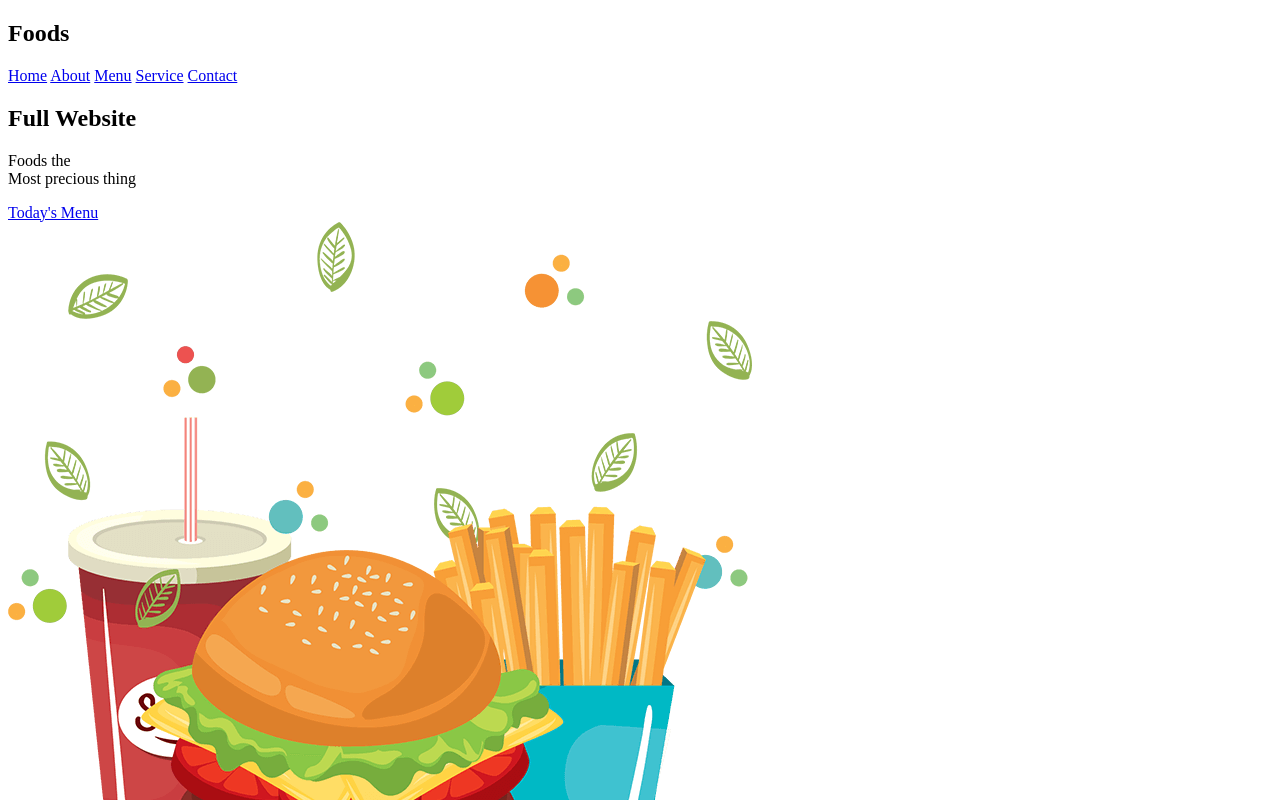
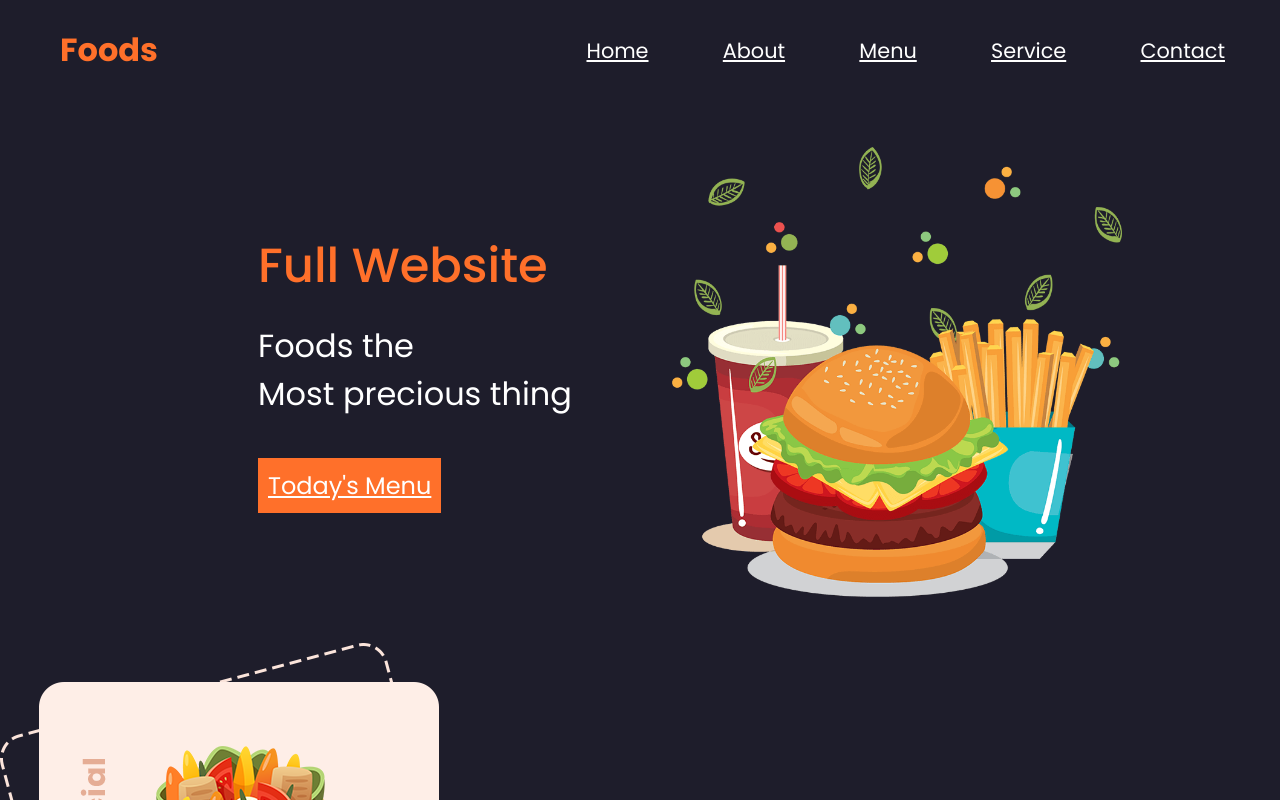
Before and after one commit to mvelascoe/pageHamburguer, a plain HTML site: page index.html in a window 1280 px wide. Shown: the top 800 px of the page. Drawn offline with nearby package versions, Linux system fonts and the light colour scheme.

Commit message:
style: :lipstick: se da estilo a la seccion Home
Se le da formato de letra, color y posicion a la primera seccion,
la de Home

@campuslands

```diff
--- a/css/style.css
+++ b/css/style.css
@@ -1,2 +1,77 @@
 @import url('https://fonts.googleapis.com/css2?family=Poppins:ital,wght@0,100;0,200;0,300;0,400;0,500;0,600;0,700;0,800;0,900;1,100;1,200;1,300;1,400;1,500;1,600;1,700;1,800;1,900&display=swap');
-@import url(variables.css);
+@import url("variables.css");
+/*Estilos generales*/
+*{
+    box-sizing: border-box;
+    margin: 0;
+    padding: 0;
+    font-family: 'Poppins',sans-serif;
+}
+/*Inicio de estilo de la primera parte*/
+body{
+    background-color: var(--colorBody);
+}
+
+.nav{
+    display: flex;
+    justify-content: space-between;
+    align-items: center;
+    height: 100px;
+    padding: 0px 20px;
+    padding-left: 60px;
+}
+.nav h2{
+    color: var(--colorPrimary);
+    font-size: 2rem;
+}
+
+
+h1{
+    color: var(--colorPrimary);
+}
+
+.menu a{
+    color: var(--colorSecundary);
+    font-size: 1.3rem;
+    padding: 35px;
+}
+
+.home{
+    display: flex;
+    justify-content: center;
+    align-items: center;
+    margin: 20px;
+    padding: 10px 80px;
+}
+
+.home div{
+    margin: 50px;
+    padding: 50px;
+    font-size: 2rem;
+}
+
+.home h1{
+    font-weight: 500;
+}
+
+.home p{
+    color: var(--colorSecundary);
+    margin-top: 20px;
+}
+
+.home img{
+    max-width: 450px;
+    width: 100%;
+    height: 100%;
+}
+
+.boton{
+    color: var(--colorSecundary);
+    background-color: var(--colorPrimary);
+    display: inline-block;
+    padding: 10px;
+    margin-top: 40px;
+    font-size: 1.5rem;
+}
+
+/*Fin de estilo de la primera parte*/
--- a/index.html
+++ b/index.html
@@ -9,7 +9,7 @@
 </head>
 <body>
     <header>
-        <nav>
+        <nav class="nav">
             <h2>Foods</h2> <!-- menu -->
             <div class="menu">
                 <a href="home">Home</a>
```
